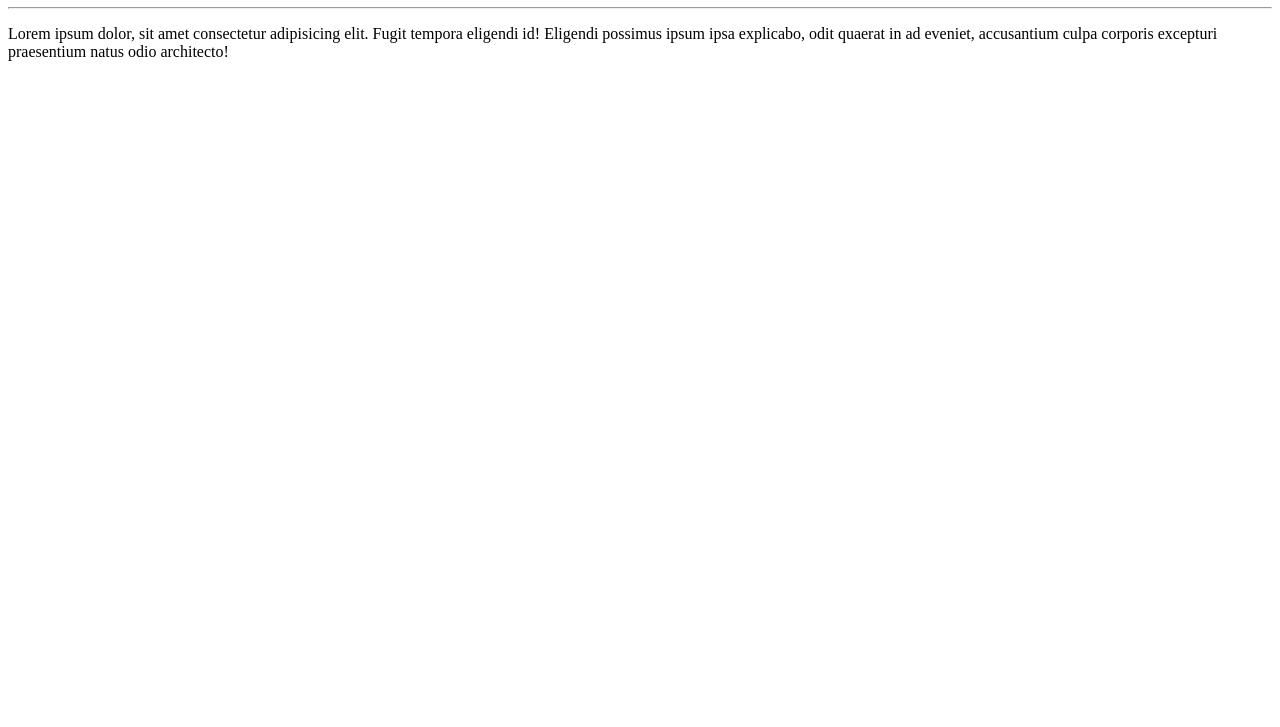
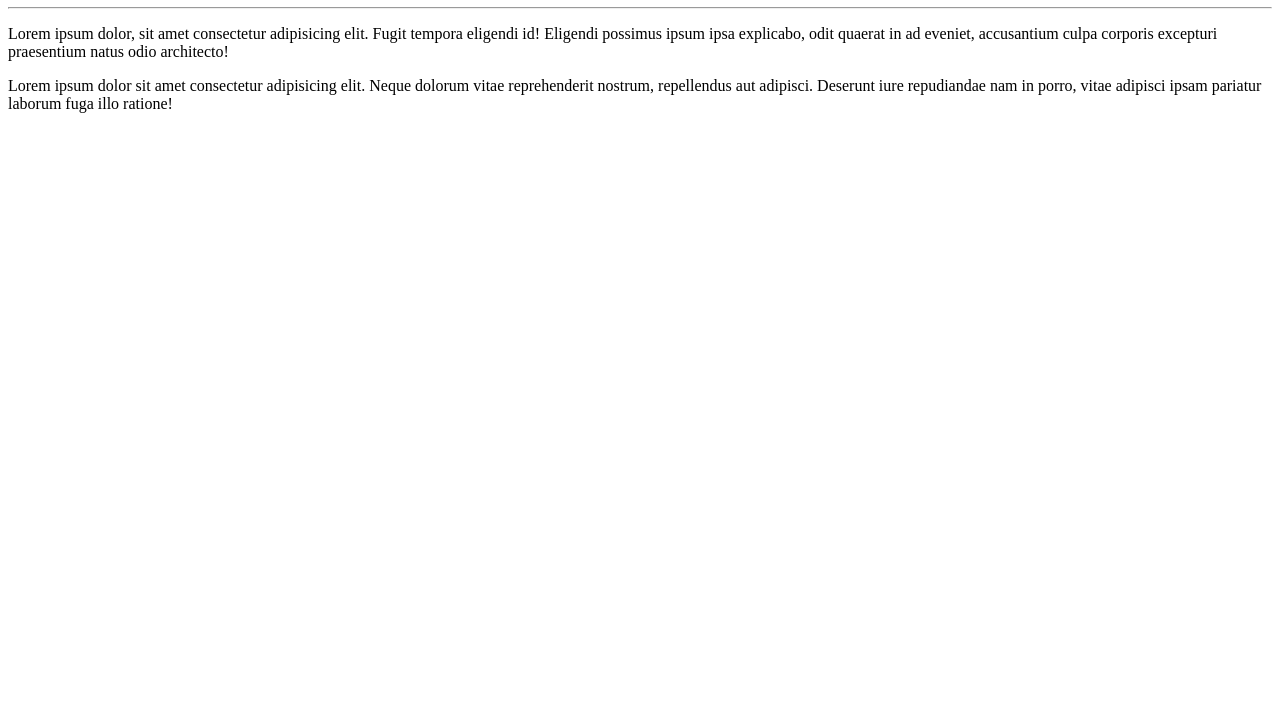
Before and after one commit to Jarsonick/Ola-Mundo, a plain HTML site: page site-exemplo/index.html in a window 1280 px wide. Shown: the part 73-800 px from the top of the page. Drawn offline with Linux system fonts and the light colour scheme.

Commit message:
criei outro parágrafo

```diff
--- a/site-exemplo/index.html
+++ b/site-exemplo/index.html
@@ -9,5 +9,6 @@
 <h1>Olá mundo</h1>
 <hr>
 <p>Lorem ipsum dolor, sit amet consectetur adipisicing elit. Fugit tempora eligendi id! Eligendi possimus ipsum ipsa explicabo, odit quaerat in ad eveniet, accusantium culpa corporis excepturi praesentium natus odio architecto!</p>
+<p>Lorem ipsum dolor sit amet consectetur adipisicing elit. Neque dolorum vitae reprehenderit nostrum, repellendus aut adipisci. Deserunt iure repudiandae nam in porro, vitae adipisci ipsam pariatur laborum fuga illo ratione!</p>
 </body>
 </html>
```
